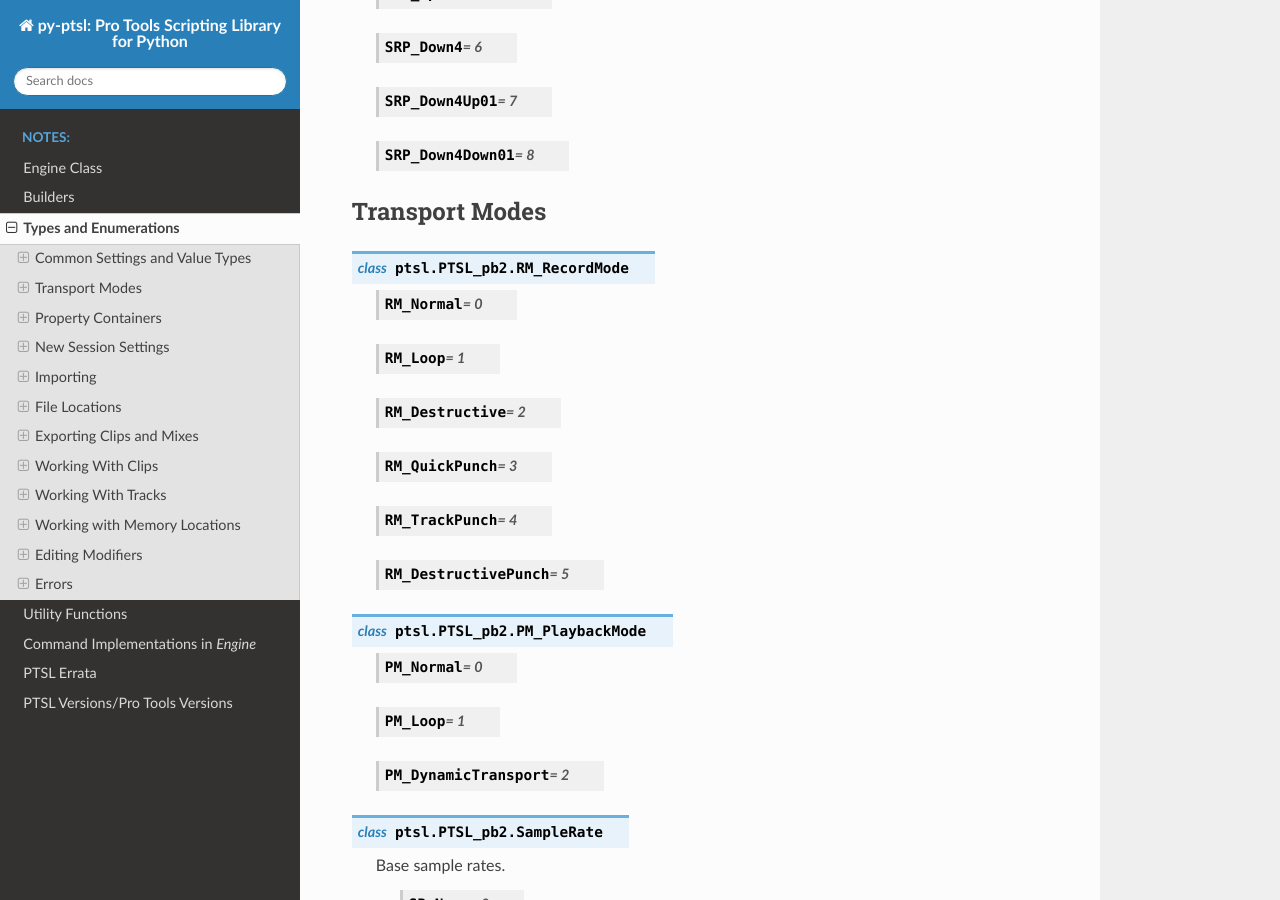
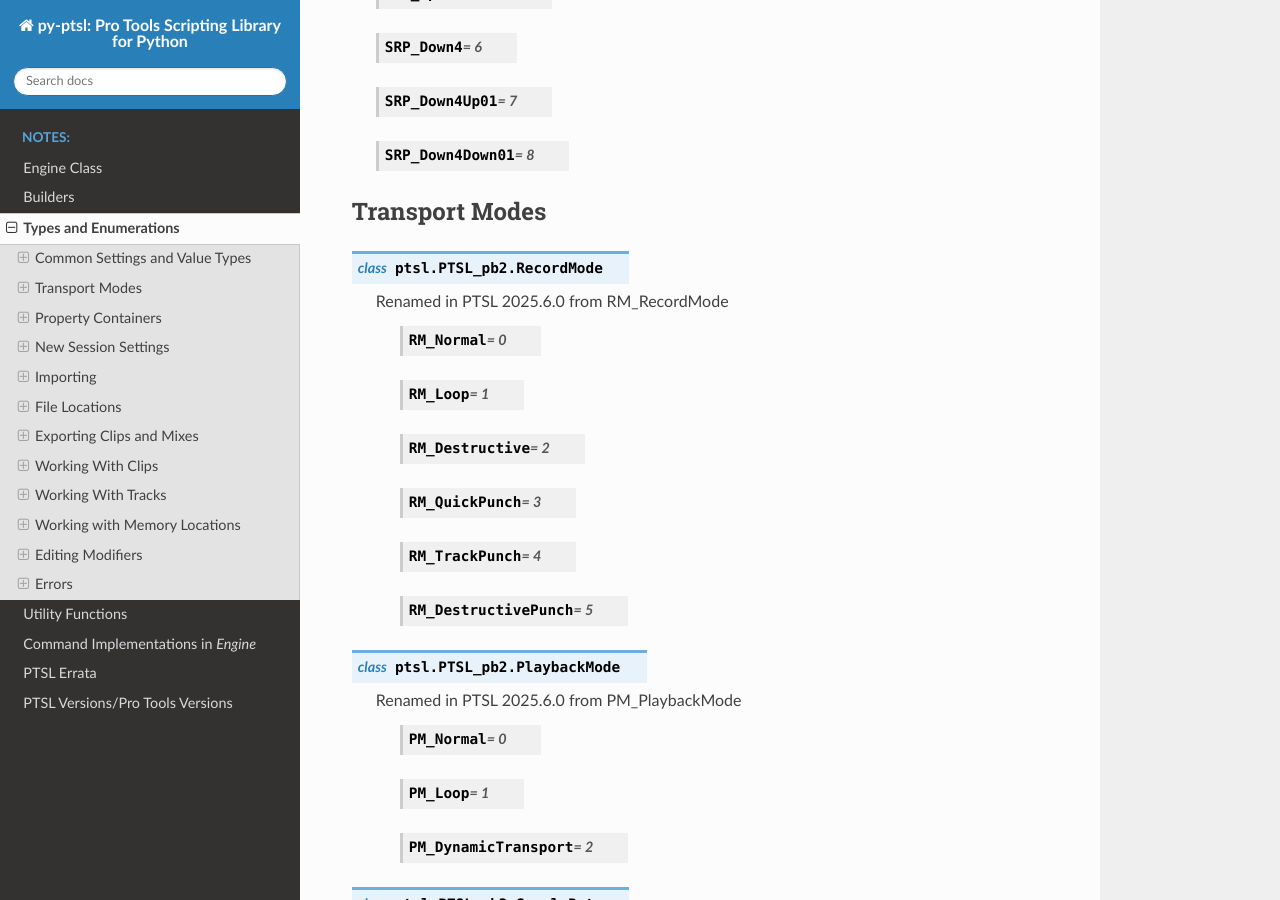
Before and after one commit to iluvcapra/py-ptsl, a Sphinx documentation site: the page built from docs/source/types.rst, in a window 1280 px wide and 900 px high, scrolled down 3412 px. Built offline with Sphinx 7.4.7 and the Read the Docs theme 3.1.0, drawn with Linux system fonts in a browser that asks for light colours; some of the changed text lies outside the part shown.

```diff
--- a/docs/source/ptsl_versions.rst
+++ b/docs/source/ptsl_versions.rst
@@ -18,3 +18,9 @@ PTSL Versions/Pro Tools Versions
 +--------------+--------------------+
 | 5            | 2024.10            |
 +--------------+--------------------+
+| 2025.6.0     | 2025.6             |
++--------------+--------------------+
+
+Pro Tools Scripting API has changed its versioning system with the release of 2025.6.0.
+Versions are now indicated with a major version (2025), minor version (6), and revision (0).
+This is indicated in dot notation in the above chart.
--- a/docs/source/types.rst
+++ b/docs/source/types.rst
@@ -163,7 +163,9 @@ Common Settings and Value Types
 Transport Modes
 ---------------
 
-.. class:: RM_RecordMode
+.. class:: RecordMode
+
+    Renamed in PTSL 2025.6.0 from RM_RecordMode
 
 	.. attribute:: RM_Normal
 		:value: 0
@@ -178,7 +180,9 @@ Transport Modes
 	.. attribute:: RM_DestructivePunch
 		:value: 5
 
-.. class:: PM_PlaybackMode
+.. class:: PlaybackMode
+
+    Renamed in PTSL 2025.6.0 from PM_PlaybackMode
 
 	.. py:attribute:: PM_Normal
 		:value: 0
@@ -694,7 +698,9 @@ Exporting Clips and Mixes
 Working With Clips
 ------------------
 
-.. class:: CL_ClipLocation
+.. class:: ClipLocation
+
+    Renamed in PTSL 2025.6.0 from CL_ClipLocation
 
     Describes a named clip's location.
 
```
Also changed, not shown: README.md (+2 -2 lines), 2 other files.
